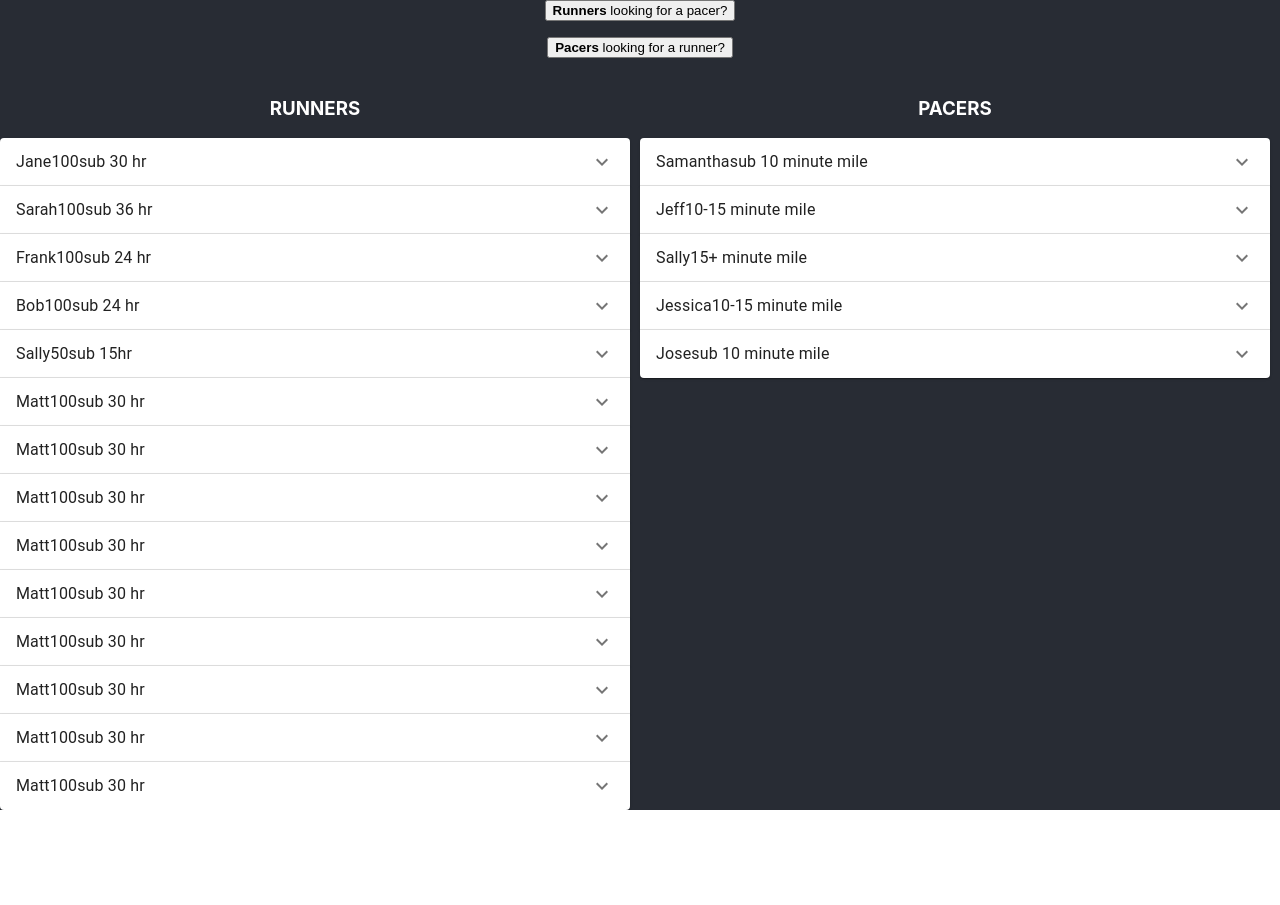
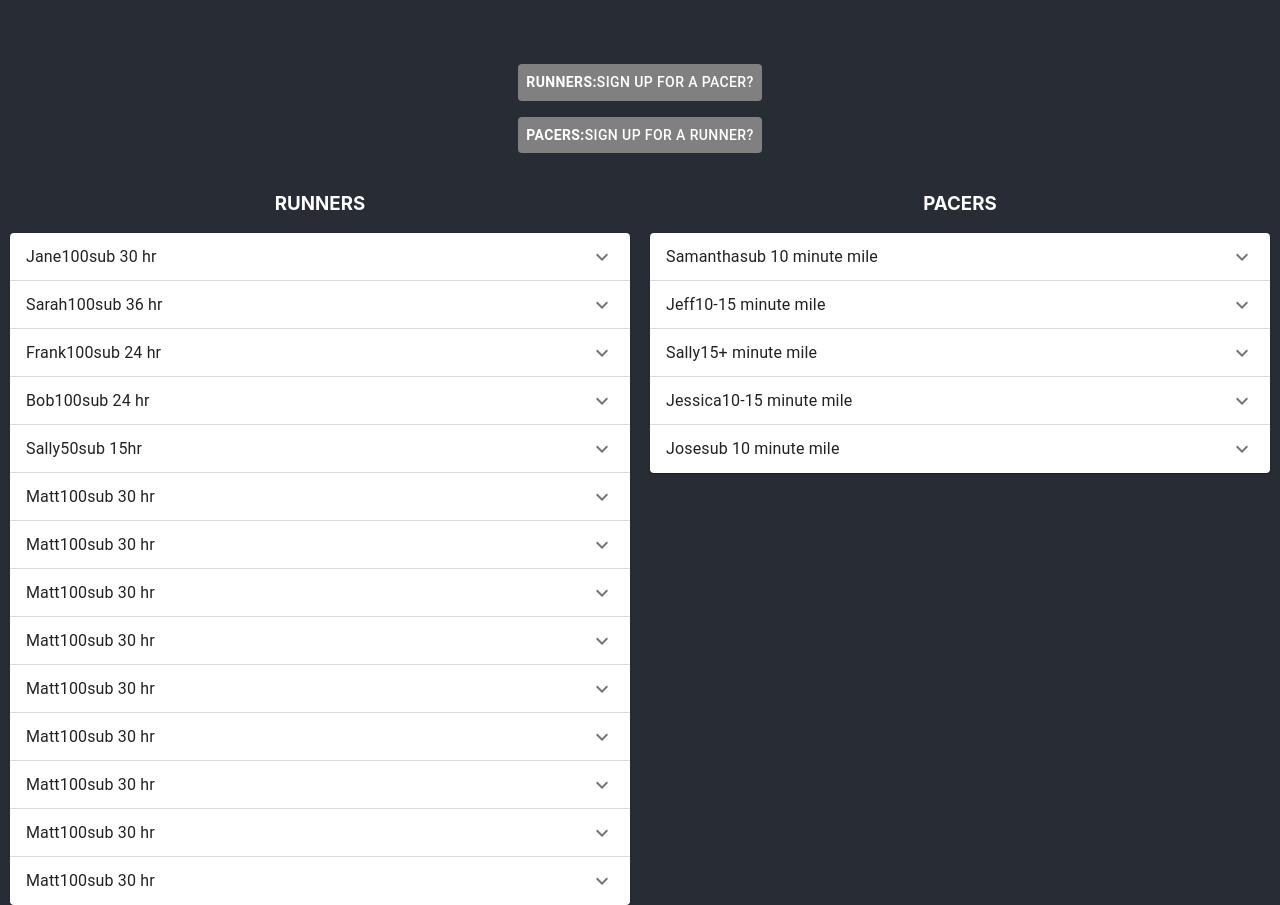
Before and after one commit to RobinN80/runners-pacers-match-frontend, a React (Create React App) app: page / in a window 1280 px wide. Before the commit the page ends 810 px from the top, so only its background shows below. Built offline with nearby package versions, Linux system fonts and the light colour scheme.

Commit message:
Create Begining of form for sending email

```diff
--- a/src/Components/Accordian.js
+++ b/src/Components/Accordian.js
@@ -6,14 +6,19 @@ import Typography from '@mui/material/Typography';
 import ExpandMoreIcon from '@mui/icons-material/ExpandMore';
 import AccordionActions from '@mui/material/AccordionActions';
 import { Runners, Pacers } from '../shared/runners-pacers-mock-data';
+import SendEmail from './Forms/SendEmail';
 
 export default function BasicAccordion(props) {
     const [data, setData] = useState([]);
+    const [emailFormOpen, setEmailFormOpen] = useState(false);
+    const [sendeeId, setSendeeId] =useState(null);
     const {participantType} = props;
 
     const handleClick = (e) => {
-        alert(`Sending email to ${participantType} id number: ${e.target.value}`);
+        // alert(` ${participantType} id number: ${e.target.value}`);
         // console.log(e, 'handleclick');
+        setEmailFormOpen(true);
+        setSendeeId(e.target.value);
     }
 
     useEffect(() => {
@@ -25,7 +30,7 @@ export default function BasicAccordion(props) {
         }
     }, [participantType]);
   return (
-    <div style={{margin: "20px 10px 0 0"}}>
+    <div style={{margin: "20px 10px 0 10px"}}>
         <h3>{participantType.toUpperCase()}</h3>
         {data.map((participant) => (
             <Accordion key={participant.id}>
@@ -49,6 +54,7 @@ export default function BasicAccordion(props) {
                 </AccordionActions>
             </Accordion>
         ))}
+        <SendEmail open={emailFormOpen} setOpen={() => setEmailFormOpen()} sendeeId={sendeeId}/>
     </div>
   );
 }
--- /dev/null
+++ b/src/Components/Forms/SendEmail.js
@@ -0,0 +1,39 @@
+import React from 'react'
+import {Dialog, DialogTitle, DialogContent, DialogActions, IconButton, Grid} from '@mui/material';
+
+const SendEmail = (props) => {
+    const {sendeeId, open, setOpen} = props;
+
+    const handleClose = ()=> {
+        setOpen(false);
+    }
+
+    console.log(sendeeId, 'Sendee ID');
+
+    return(
+        <Dialog open={open} onClose={handleClose}>
+          <DialogTitle maxWidth={'md'}>
+            {`Send Email to ... ${sendeeId}`}
+        </DialogTitle>
+        <IconButton
+          aria-label="close"
+          onClick={handleClose}
+          sx={{
+            position: 'absolute',
+            right: 8,
+            top: 8,
+            color: (theme) => theme.palette.grey[500],
+          }}
+        >
+          X
+        </IconButton>
+        <DialogContent>
+        <Grid container spacing={1}></Grid>
+        </DialogContent>
+        <DialogActions></DialogActions>
+        </Dialog>
+    );
+
+}
+
+export default SendEmail;
--- a/src/Components/Main.js
+++ b/src/Components/Main.js
@@ -1,16 +1,16 @@
 import {useState} from 'react';
-import ParticipantDisplayGrid from "./Grid";
-import SimpleDataGrid from './SimpleDataGrid';
+// import ParticipantDisplayGrid from "./Grid";
+// import SimpleDataGrid from './SimpleDataGrid';
 // import InputForm from './InputForm';
 import InputFormRunners from './Forms/InputFormRunners';
 import InputFormPacers from './Forms/InputFormPacers';
-import FilterDisplay from './FilterDisplay';
+// import FilterDisplay from './FilterDisplay';
 import BasicAccordion from './Accordian';
-import {Stack} from '@mui/material';
+import {Stack, Button} from '@mui/material';
 // const participantTypes = [runner, pacer];
 
 const Main = () => {
- const [participantType, setParticipantType] = useState('');
+//  const [participantType, setParticipantType] = useState('');
  const [participantFormType, setParticipantFormType] = useState('')
 //  const [runnerFormOpen, setRunnerFormOpen] =useState(false);
 //  const [pacerFormOpen, setPacerFormOpen] = useState(false);
@@ -32,23 +32,29 @@ const handleClickPacerForm = () =>{
 
  return(
     <div>
-        <div>
+        <div style={{marginTop: '5%'}}>
             <Stack
                 direction="column"
                 justifyContent="flex-start"
                 alignItems="center"
                 spacing={2}
             >
-                <button
+                <Button
+                style={{color: 'white', backgroundColor: "grey"}}
                 onClick={() => handleClickRunnerForm()}
-                ><strong>Runners</strong> looking for a pacer?</button>
-                <button onClick={() => handleClickPacerForm()}><strong>Pacers</strong> looking for a runner?</button>
+                ><strong>Runners:</strong>{''} sign up for a pacer?</Button>
+                <Button
+                 onClick={() => handleClickPacerForm()}
+                 style={{color: 'white', backgroundColor: "grey"}}
+                 >
+                    <strong>Pacers:</strong> sign up for a runner?
+                </Button>
             </Stack>
        </div>
        {/* <div>
         <span>
-            <button onClick={()=>(setParticipantType('pacers'))}>SEE LIST: <strong>Runners</strong> looking for a pacer?</button>
-            <button onClick={()=>(setParticipantType('runners'))}>SEE LIST: <strong>Pacers</strong> looking for a runner?</button>
+            <Button onClick={()=>(setParticipantType('pacers'))}>SEE LIST: <strong>Runners</strong> looking for a pacer?</Button>
+            <Button onClick={()=>(setParticipantType('runners'))}>SEE LIST: <strong>Pacers</strong> looking for a runner?</Button>
         </span>
        </div> */}
        {/* <FilterDisplay /> */}
```
